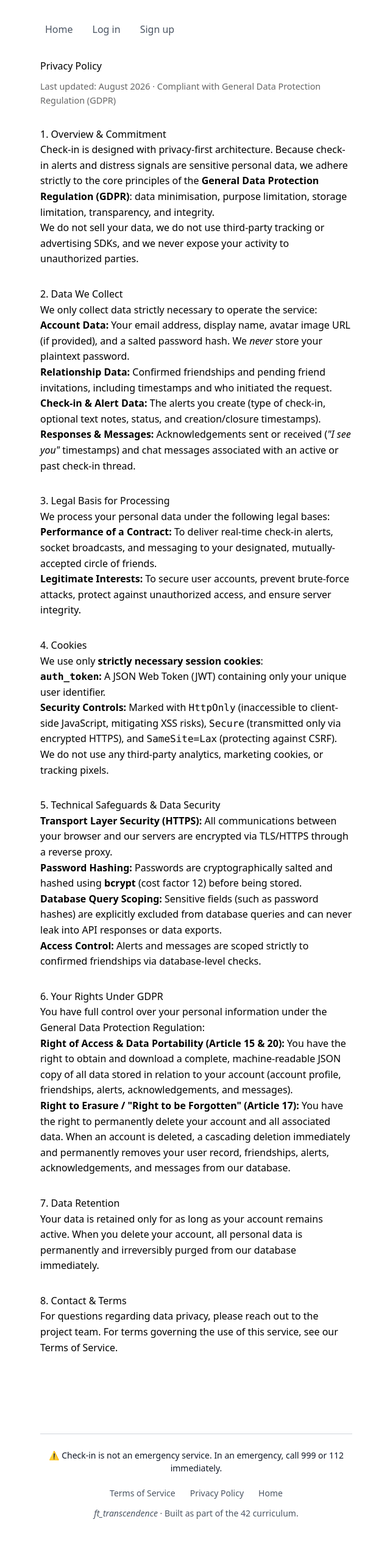
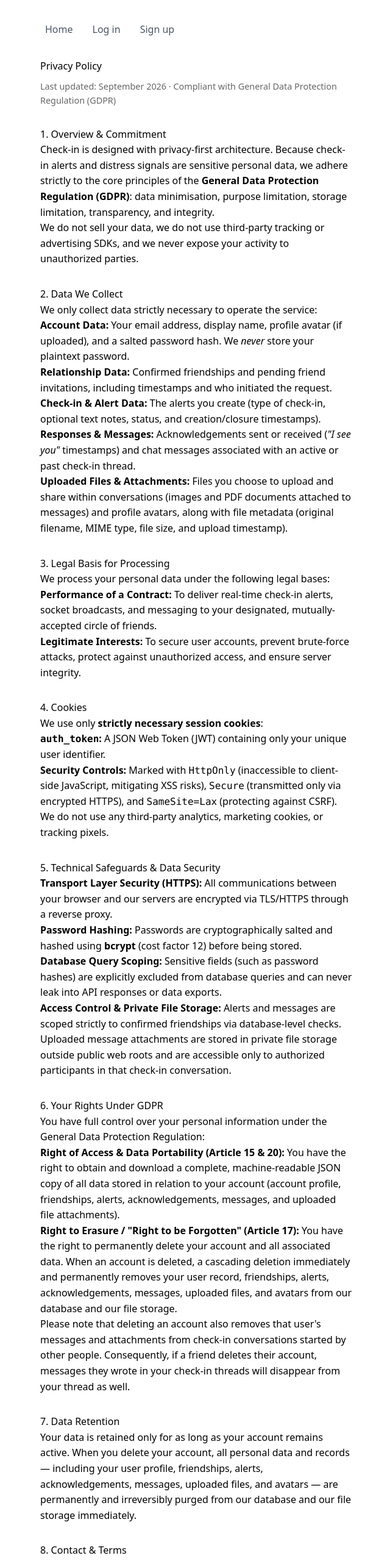
Before and after one commit to cloudlitsa/ft_transendence, a React (Vite) app in the folder frontend/: page /privacy in a window 1280 px wide. Shown: the top 2560 px of the page at 61% size, without its empty margins (318-958 px from the left). Before the commit the page ends 2524 px from the top, so only its background shows below. Built offline with nearby package versions, Linux system fonts and the light colour scheme; no server answers.

Commit message:
feat(legal): update Terms and Privacy Policy for GDPR compliance and file storage (#51)

```diff
--- a/frontend/src/pages/PrivacyPage.tsx
+++ b/frontend/src/pages/PrivacyPage.tsx
@@ -6,7 +6,7 @@ export default function PrivacyPage() {
       <header style={{ marginBottom: "2rem" }}>
         <h1 style={{ marginBottom: "0.5rem" }}>Privacy Policy</h1>
         <p style={{ color: "#666", fontSize: "0.9rem" }}>
-          Last updated: August 2026 · Compliant with General Data Protection Regulation (GDPR)
+          Last updated: September 2026 · Compliant with General Data Protection Regulation (GDPR)
         </p>
       </header>
 
@@ -25,7 +25,7 @@ export default function PrivacyPage() {
         <p>We only collect data strictly necessary to operate the service:</p>
         <ul>
           <li>
-            <strong>Account Data:</strong> Your email address, display name, avatar image URL (if provided), and a salted password hash. We <em>never</em> store your plaintext password.
+            <strong>Account Data:</strong> Your email address, display name, profile avatar (if uploaded), and a salted password hash. We <em>never</em> store your plaintext password.
           </li>
           <li>
             <strong>Relationship Data:</strong> Confirmed friendships and pending friend invitations, including timestamps and who initiated the request.
@@ -35,6 +35,9 @@ export default function PrivacyPage() {
           </li>
           <li>
             <strong>Responses & Messages:</strong> Acknowledgements sent or received (<em>"I see you"</em> timestamps) and chat messages associated with an active or past check-in thread.
+          </li>
+          <li>
+            <strong>Uploaded Files & Attachments:</strong> Files you choose to upload and share within conversations (images and PDF documents attached to messages) and profile avatars, along with file metadata (original filename, MIME type, file size, and upload timestamp).
           </li>
         </ul>
       </section>
@@ -83,7 +86,7 @@ export default function PrivacyPage() {
             <strong>Database Query Scoping:</strong> Sensitive fields (such as password hashes) are explicitly excluded from database queries and can never leak into API responses or data exports.
           </li>
           <li>
-            <strong>Access Control:</strong> Alerts and messages are scoped strictly to confirmed friendships via database-level checks.
+            <strong>Access Control & Private File Storage:</strong> Alerts and messages are scoped strictly to confirmed friendships via database-level checks. Uploaded message attachments are stored in private file storage outside public web roots and are accessible only to authorized participants in that check-in conversation.
           </li>
         </ul>
       </section>
@@ -95,10 +98,12 @@ export default function PrivacyPage() {
         </p>
         <ul>
           <li>
-            <strong>Right of Access & Data Portability (Article 15 & 20):</strong> You have the right to obtain and download a complete, machine-readable JSON copy of all data stored in relation to your account (account profile, friendships, alerts, acknowledgements, and messages).
+            <strong>Right of Access & Data Portability (Article 15 & 20):</strong> You have the right to obtain and download a complete, machine-readable JSON copy of all data stored in relation to your account (account profile, friendships, alerts, acknowledgements, messages, and uploaded file attachments).
           </li>
           <li>
-            <strong>Right to Erasure / "Right to be Forgotten" (Article 17):</strong> You have the right to permanently delete your account and all associated data. When an account is deleted, a cascading deletion immediately and permanently removes your user record, friendships, alerts, acknowledgements, and messages from our database.
+            <strong>Right to Erasure / "Right to be Forgotten" (Article 17):</strong> You have the right to permanently delete your account and all associated data. When an account is deleted, a cascading deletion immediately and permanently removes your user record, friendships, alerts, acknowledgements, messages, uploaded files, and avatars from our database and our file storage.
+            <br />
+            Please note that deleting an account also removes that user's messages and attachments from check-in conversations started by other people. Consequently, if a friend deletes their account, messages they wrote in your check-in threads will disappear from your thread as well.
           </li>
         </ul>
       </section>
@@ -106,7 +111,7 @@ export default function PrivacyPage() {
       <section style={{ marginBottom: "2rem" }}>
         <h2>7. Data Retention</h2>
         <p>
-          Your data is retained only for as long as your account remains active. When you delete your account, all personal data is permanently and irreversibly purged from our database immediately.
+          Your data is retained only for as long as your account remains active. When you delete your account, all personal data and records — including your user profile, friendships, alerts, acknowledgements, messages, uploaded files, and avatars — are permanently and irreversibly purged from our database and our file storage immediately.
         </p>
       </section>
 
--- a/frontend/src/pages/TermsPage.tsx
+++ b/frontend/src/pages/TermsPage.tsx
@@ -6,7 +6,7 @@ export default function TermsPage() {
       <header style={{ marginBottom: "2rem" }}>
         <h1 style={{ marginBottom: "0.5rem" }}>Terms of Service</h1>
         <p style={{ color: "#666", fontSize: "0.9rem" }}>
-          Last updated: August 2026 · Effective immediately
+          Last updated: September 2026 · Effective immediately
         </p>
       </header>
 
@@ -50,7 +50,7 @@ export default function TermsPage() {
             <strong>Friend Relationships:</strong> Both parties must explicitly agree to establish a friendship. You cannot broadcast check-ins to arbitrary or non-consenting users.
           </li>
           <li>
-            <strong>Visibility:</strong> Your active check-in alerts, notes, acknowledgements, and related chat messages are accessible only to you and your confirmed friends.
+            <strong>Visibility:</strong> Your active check-in alerts, notes, acknowledgements, related chat messages, and file attachments are accessible only to you and your confirmed friends.
           </li>
           <li>
             <strong>Unfriending:</strong> Either party may terminate a friendship at any time. Doing so immediately revokes access to each other's active alerts and future notifications.
@@ -93,7 +93,7 @@ export default function TermsPage() {
       <section style={{ marginBottom: "2rem" }}>
         <h2>6. Account Termination and Right to Erasure</h2>
         <p>
-          You may stop using Check-in at any time. Under our GDPR compliance framework, you have the absolute right to permanently delete your account and all associated records (friendships, alerts, acknowledgements, and messages).
+          You may stop using Check-in at any time. Under our GDPR compliance framework, you have the absolute right to permanently delete your account and all associated records (friendships, alerts, acknowledgements, messages, uploaded files, and avatars) from our database and our file storage.
         </p>
       </section>
 
```
